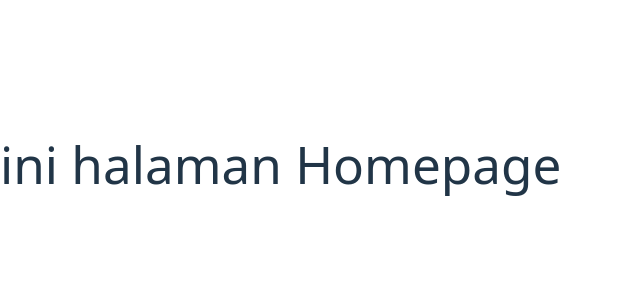
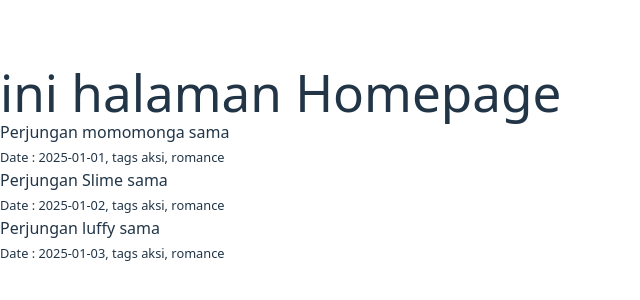
Before and after one commit to kouuch/react-Star, a React (Vite) app: page / in a window 1280 px wide. Shown: the part 236-536 px from the top of the page, without its empty margins (0-640 px from the left). Built offline with nearby package versions, Linux system fonts and the light colour scheme.

Commit message:
Render articles from post.json on Homepage
Updated Homepage to import posts from post.json and render them using the Article component. Modified Article to display title, date, and tags. Added 'id' fields to each post in post.json for better identification.

```diff
--- a/src/components/Article.jsx
+++ b/src/components/Article.jsx
@@ -1,14 +1,15 @@
 function Article(props) {
   return (
     <>
-      <h1>{props.name}</h1>
-      <div>
+      <div>{props.title}</div>
+      <small>Date : {props.date}, tags {props.tags.join(", ")}</small>
+      {/* <div>
 
-        {/* index ini seperti js lenght 0, 1 ,2 untuk id atau panjangnya */}
+        index ini seperti js lenght 0, 1 ,2 untuk id atau panjangnya
         {props.title.map((title, index) => (
           <div key={index}>{title}</div>
         ))}
-      </div>
+      </div> */}
     </>
   );
 }
--- a/src/pages/Homepage.jsx
+++ b/src/pages/Homepage.jsx
@@ -1,9 +1,14 @@
 import React from 'react'
+import post from '../post.json'
+import Article from '../components/Article'
 
-const Homepage = () => {
+function Homepage(){
   return (
     <>
     <h1>ini halaman Homepage</h1>
+    {post.map((blog) => (
+      <Article key={blog.title} title = {blog.title} tags={blog.tags} date={blog.date} />
+    ))}
     </>
   )
 }
--- a/src/post.json
+++ b/src/post.json
@@ -1,15 +1,18 @@
 [
     {
+        "id": 1,
         "title": "Perjungan momomonga sama",
         "tags": ["aksi", "romance"],
         "date": "2025-01-01"
     },
     {
+        "id": 2,
         "title": "Perjungan Slime sama",
         "tags": ["aksi", "romance"],
         "date": "2025-01-02"
     },
     {
+        "id": 3,
         "title": "Perjungan luffy sama",
         "tags": ["aksi", "romance"],
         "date": "2025-01-03"
```
